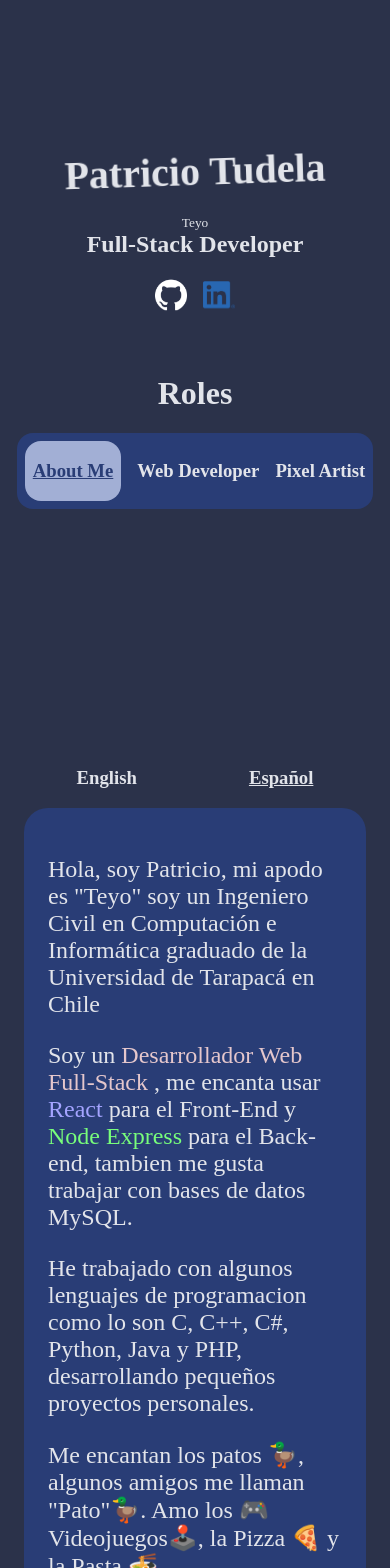
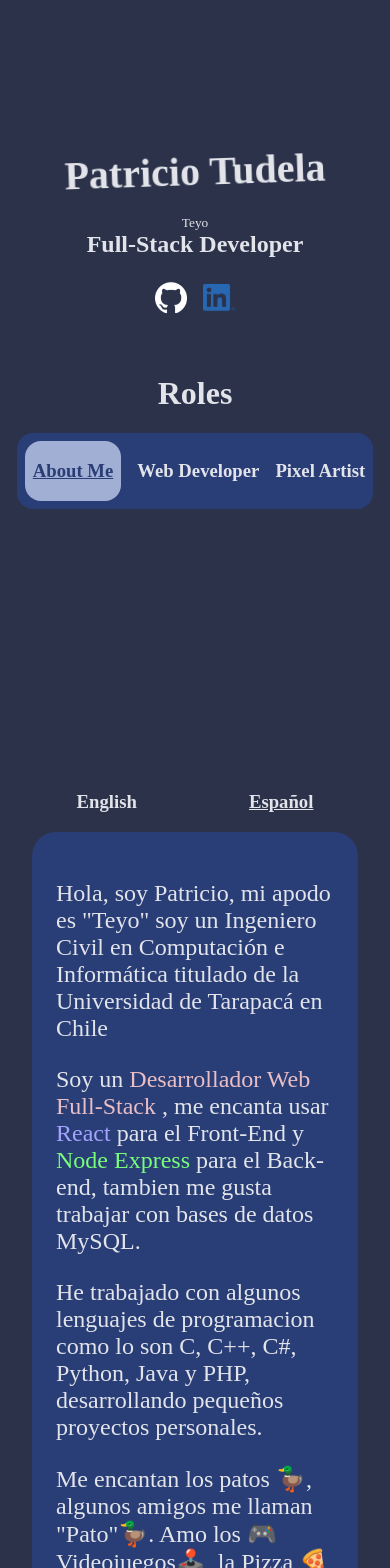
Before and after one commit to PatoTey/portfolio2024, a React (Vite) app: page /aboutme/spanish in a window 390 px wide. Shown: the top 1568 px of the page. Built offline with nearby package versions, Linux system fonts and the light colour scheme; a web font is replaced by a local one.

Commit message:
Modified styles, added styles for mobile devices, modified some text

```diff
--- a/src/Pages/AboutSpanish.jsx
+++ b/src/Pages/AboutSpanish.jsx
@@ -6,7 +6,7 @@ export default function AboutSpanish(){
     return (
         <div className="introduction">
             <p>
-               Hola, soy Patricio, mi apodo es "Teyo" soy un Ingeniero Civil en Computación e Informática graduado de la Universidad de
+               Hola, soy Patricio, mi apodo es "Teyo" soy un Ingeniero Civil en Computación e Informática titulado de la Universidad de
                Tarapacá en Chile
             </p>
             <p>
--- a/src/index.css
+++ b/src/index.css
@@ -290,7 +290,9 @@ body {
 }
 
 @media (max-width: 806px) {
-
+	main {
+		padding: 0.5em;
+	}
 	.intro {
 		margin-bottom: 15em;
 		margin-top: 8em;
@@ -321,4 +323,8 @@ body {
 		margin: 0 1em 1em 1em;
 		font-size: 1.5rem;;
 	}
+
+	.px-artcontainer{
+		columns: 1;
+	}
 }
```
